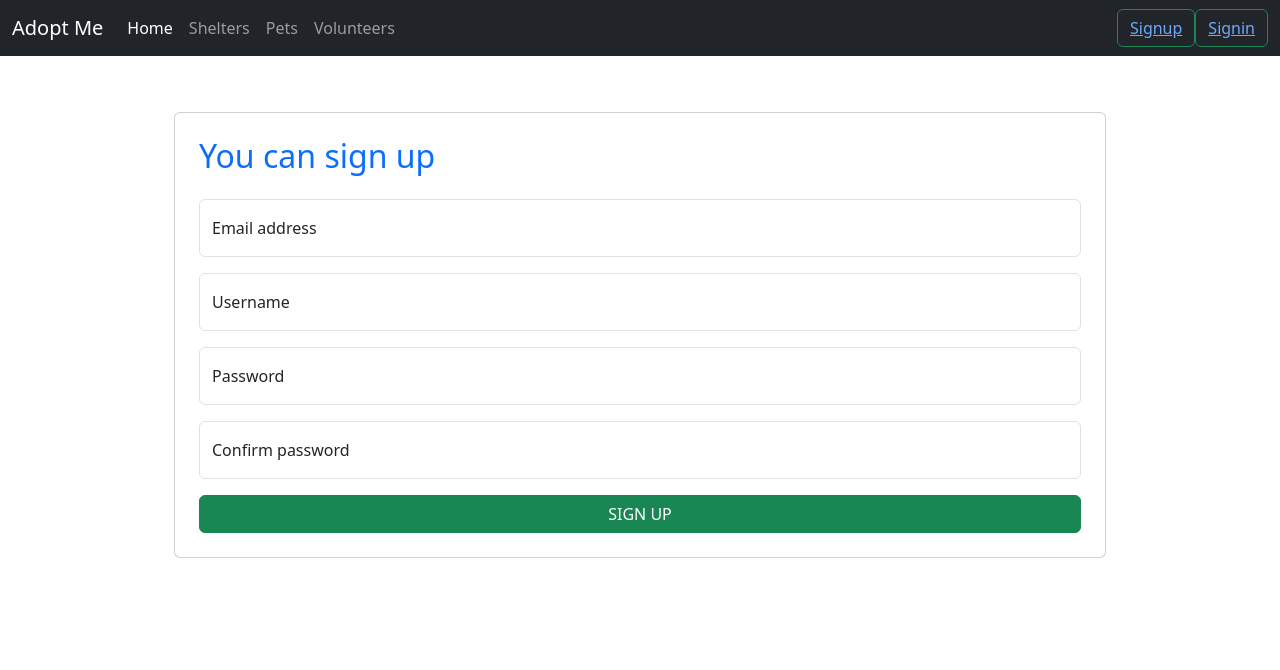
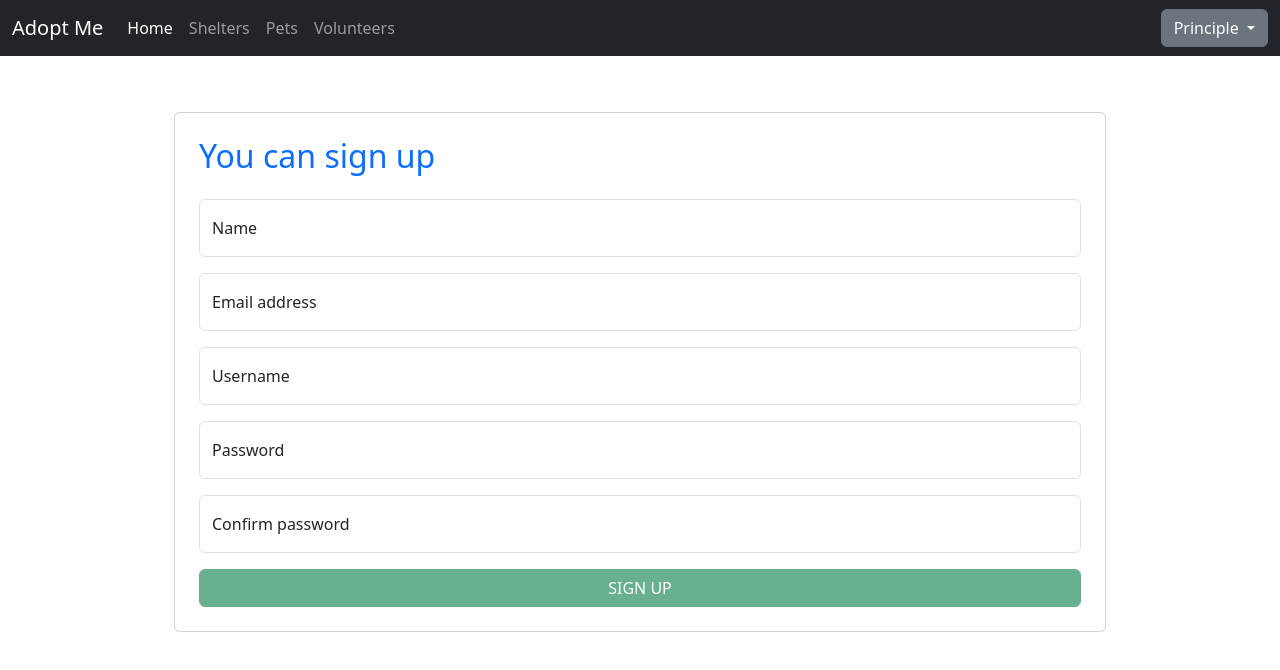
Before and after one commit to mapofthemoon/Adopt-me-, an Angular app in the folder front/Adopt-Me/: page /signup in a window 1280 px wide. Shown: the top 670 px of the page. Built offline with nearby package versions, Linux system fonts and the light colour scheme; no server answers; sample sign-in values are in the browser's storage.

Commit message:
login logout

```diff
--- a/front/Adopt-Me/src/app/header/header.component.html
+++ b/front/Adopt-Me/src/app/header/header.component.html
@@ -34,24 +34,23 @@
           </li>
         </ul>
         <form class="d-flex" role="search" *ngIf="!authenticated">
-            <button class="btn btn-outline-success" type="submit" ><a routerLink="signup">Signup</a></button>
-            <button class="btn btn-outline-success" type="submit" ><a routerLink="login">Signin</a></button>
+            <button class="btn btn-outline-success"><a routerLink="signup">Signup</a></button>
+            <button class="btn btn-outline-success"><a routerLink="login">Signin</a></button>
         </form>
 
-<!--        <div class="dropdown">-->
-<!--          <button class="btn btn-secondary dropdown-toggle" type="button" data-bs-toggle="dropdown" aria-expanded="false">-->
-<!--            Dropdown button-->
-<!--          </button>-->
-<!--          <ul class="dropdown-menu">-->
+        <div class="dropdown" *ngIf="authenticated">
+          <button class="btn btn-secondary dropdown-toggle" type="button" data-bs-toggle="dropdown" aria-expanded="false">
+<!--              <span>{{user.name}}</span>-->
+              Principle
+          </button>
+          <ul class="dropdown-menu">
 <!--            <li><a class="dropdown-item" href="#">Action</a></li>-->
 <!--            <li><a class="dropdown-item" href="#">Another action</a></li>-->
-<!--            <li><a class="dropdown-item" href="#">Something else here</a></li>-->
-<!--          </ul>-->
-<!--        </div>-->
-
-        <form class="d-flex" role="search" *ngIf="authenticated" (ngSubmit)="logout()">
-          <button class="btn btn-outline-success" type="submit" >Signout</button>
-        </form>
+            <li><form class="d-flex pr-2" role="search" *ngIf="authenticated" (ngSubmit)="logout()">
+              <button class="btn btn-outline-success" type="submit" >Signout</button>
+            </form></li>
+          </ul>
+        </div>
       </div>
     </div>
   </nav>
--- a/front/Adopt-Me/src/app/header/header.component.ts
+++ b/front/Adopt-Me/src/app/header/header.component.ts
@@ -1,5 +1,6 @@
 import {Component, OnInit} from '@angular/core';
 import {AuthService} from "../services/auth.service";
+import {User} from "../models/user";
 
 @Component({
     selector: 'app-header',
@@ -8,20 +9,32 @@ import {AuthService} from "../services/auth.service";
 })
 export class HeaderComponent implements OnInit {
     authenticated: boolean;
+    user: User;
     constructor(private authService: AuthService) {
         this.authenticated = false;
+        this.user = {} as User;
     }
 
     ngOnInit(): void {
-        this.authService.authenticated().subscribe(auth => {
-            this.authenticated = auth;
-        })
+        setInterval(() => {
+            if(localStorage.getItem('token')){
+                this.authenticated = true;
+
+                this.authService.user().subscribe((u) => {
+                    this.user = u;
+                });
+            }else{
+                this.authenticated = false;
+            }
+        }, 1000);
+
     }
 
 
     logout() {
         this.authService.logout().subscribe(_=>{
-            // this.authenticated = false;
+            this.authenticated = false;
+            this.user = {} as User;
         });
     }
 }
--- a/front/Adopt-Me/src/app/login/login.component.html
+++ b/front/Adopt-Me/src/app/login/login.component.html
@@ -14,6 +14,6 @@
             <label for="floatingPassword">Password</label>
         </div>
 
-        <button type="submit" class="btn btn-success" [disabled]="user.email == '' && user.password == ''">SIGN IN</button>
+        <button type="submit" class="btn btn-success" [disabled]="!user.email || !user.password ">SIGN IN</button>
     </form>
 </div>
--- a/front/Adopt-Me/src/app/models/user.ts
+++ b/front/Adopt-Me/src/app/models/user.ts
@@ -1,5 +1,6 @@
 export interface User{
     id: number;
+    name: string;
     email: string;
     username: string;
     password: string;
--- a/front/Adopt-Me/src/app/pets/pets.component.html
+++ b/front/Adopt-Me/src/app/pets/pets.component.html
@@ -49,8 +49,8 @@
           {{p.breed}}
         </h6>
 
-        <p class="card-text">{{p.description}}</p>
-        <p class="card-text">Lives at {{p.shelter.name}} shelter.
+        <p class="card-text">{{p.description}}
+<!--        Lives at {{p.shelter.name}} shelter.-->
         <span>{{p.age}} years old.</span>
         <span>{{p.gender}}</span>
         </p>
--- a/front/Adopt-Me/src/app/services/auth.service.ts
+++ b/front/Adopt-Me/src/app/services/auth.service.ts
@@ -37,14 +37,6 @@ export class AuthService {
       return this.http.get<User>(`${this.BASE_URL}user`);
   }
 
-  public authenticated(): Observable<boolean>{
-      return new Observable(observer => {
-          setInterval(() => {
-              observer.next(this._authenticated)
-          }, 1000);
-      })
-  }
-
   public signUp(user: User): Observable<User> {
       return this.http.post<User>(`${this.BASE_URL}register`, user);
   }
--- a/front/Adopt-Me/src/app/signup/signup.component.html
+++ b/front/Adopt-Me/src/app/signup/signup.component.html
@@ -6,11 +6,15 @@
 <!--        <span class="text-danger" *ngIf="error">Invalid login or password</span>-->
 
         <div class="form-floating mb-3">
+            <input type="text" class="form-control" id="floatingInput2" placeholder="name@example.com" name="name" [(ngModel)]="user.name">
+            <label for="floatingInput2">Name</label>
+        </div>
+        <div class="form-floating mb-3">
             <input type="email" class="form-control" id="floatingInput" placeholder="name@example.com" name="email" [(ngModel)]="user.email">
             <label for="floatingInput">Email address</label>
         </div>
         <div class="form-floating mb-3">
-            <input type="email" class="form-control" id="floatingInput1" placeholder="name@example.com" name="username" [(ngModel)]="user.username">
+            <input type="text" class="form-control" id="floatingInput1" placeholder="name@example.com" name="username" [(ngModel)]="user.username">
             <label for="floatingInput1">Username</label>
         </div>
         <div class="form-floating mb-3">
@@ -22,6 +26,6 @@
             <label for="floatingPassword1">Confirm password</label>
         </div>
 
-        <button type="submit" class="btn btn-success" [disabled]="user.password != password1 && user.email == '' && user.username == '' && user.password == ''">SIGN UP</button>
+        <button type="submit" class="btn btn-success" [disabled]="user.password != password1 || !user.email || !user.username || !user.password || !user.name ">SIGN UP</button>
     </form>
 </div>
```
Also changed, not shown: 1 other file (tests, documents, lock files or other folders).
